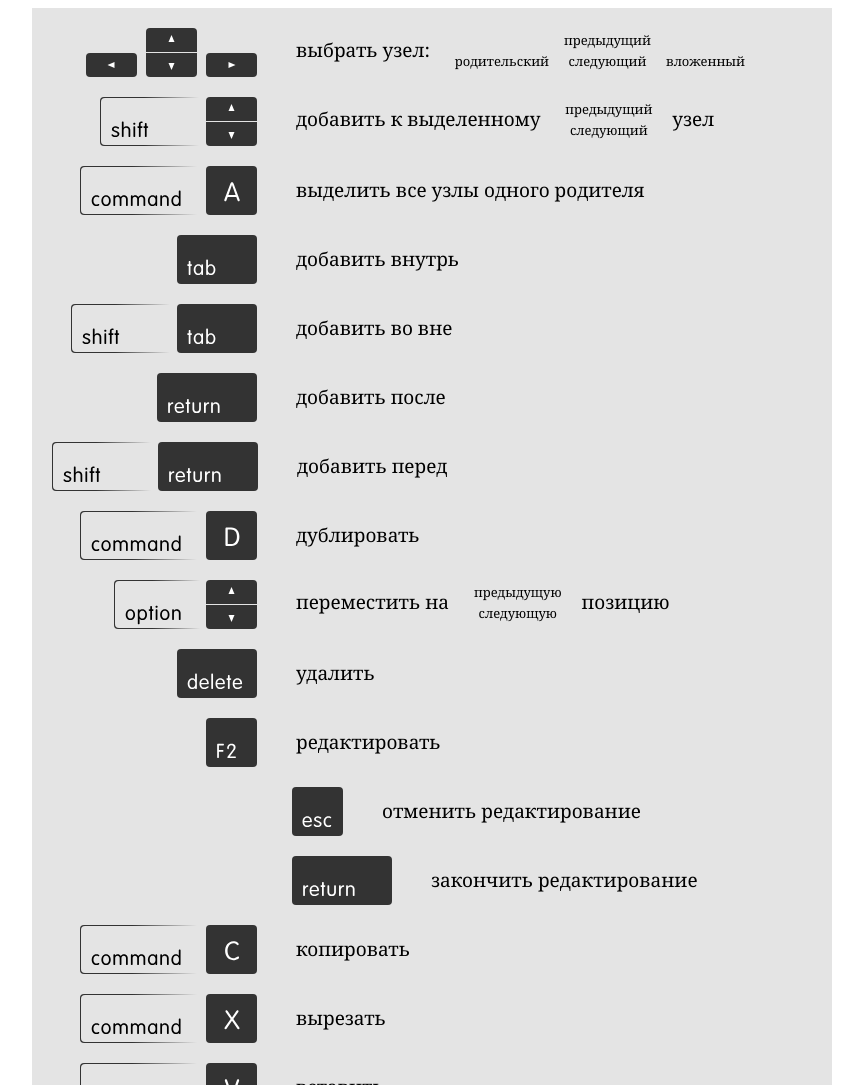
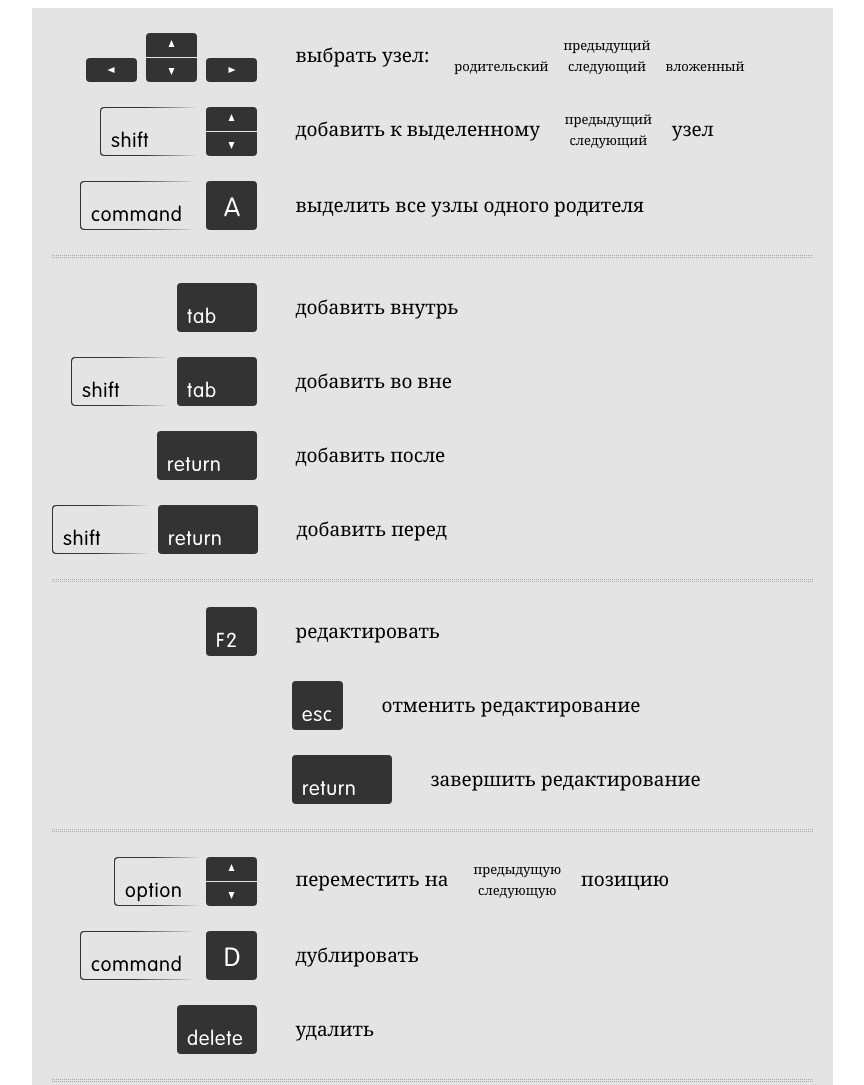
Before and after one commit to nestednode/nestednode.github.io, a website: page markup/index.jade in a window 1280 px wide. Shown: the top 1085 px of the page, without its empty margins (208-1072 px from the left). Drawn offline with nearby package versions, Linux system fonts and the light colour scheme; files that its build step writes are made by us from their sources; files whose address does not match are found by name.

Commit message:
keymap separator

```diff
--- a/markup/index.jade
+++ b/markup/index.jade
@@ -52,6 +52,7 @@ html.mac
 
             +keymap__entry(['ctrl', 'a']) выделить все узлы одного родителя
 
+            .keymap__separator
 
             +keymap__entry(['tab']) добавить внутрь
             +keymap__entry(['shift', 'tab']) добавить во вне
@@ -59,7 +60,13 @@ html.mac
             +keymap__entry(['return']) добавить после
             +keymap__entry(['shift', 'return']) добавить перед
 
-            +keymap__entry(['ctrl', 'd']) дублировать
+            .keymap__separator
+
+            +keymap__entry(['f2']) редактировать
+            +keymap__entry(['esc'], 1) отменить редактирование
+            +keymap__entry(['return'], 1) завершить редактирование
+
+            .keymap__separator
 
             .keymap__entry
                 .keymap__shortcut
@@ -77,17 +84,17 @@ html.mac
                             | следующую
                     | позицию
 
+            +keymap__entry(['ctrl', 'd']) дублировать
+
             +keymap__entry(['delete']) удалить
 
-            +keymap__entry(['f2']) редактировать
-            +keymap__entry(['esc'], 1) отменить редактирование
-            +keymap__entry(['return'], 1) закончить редактирование
-
-
+            .keymap__separator
 
             +keymap__entry(['ctrl', 'c']) копировать
             +keymap__entry(['ctrl', 'x']) вырезать
             +keymap__entry(['ctrl', 'v']) вставить
 
+            .keymap__separator
+
             +keymap__entry(['ctrl', 'z']) отменить
             +keymap__entry(['ctrl', 'y']) вернуть
--- a/style/index.less
+++ b/style/index.less
@@ -9,19 +9,22 @@ body {
 
 .keymap {
 
+    @padding-vertical: 25px;
+    @padding-horizontal: 20px;
     @shortcut-min-width: 205px;
     @shortcut-margin-right: 35px;
 
+
     margin: 0 auto;
     box-sizing: border-box;
-    max-width: 800px;
-    padding: 20px;
+    max-width: 801px;
+    padding: @padding-vertical @padding-horizontal;
     padding-bottom: 0;
     background: @main-bg;
 
     &__entry {
         line-height: 0;
-        padding-bottom: 20px;
+        padding-bottom: @padding-vertical;
 
         &_sub {
             margin-left: @shortcut-min-width + @shortcut-margin-right;
@@ -47,6 +50,13 @@ body {
         font-size: 19px;
         line-height: 1.6;
         vertical-align: middle;
+    }
+
+    &__separator {
+        border-top: 1px dotted #aaa;
+        height: 1px;
+        border-bottom: 1px dotted #aaa;
+        margin-bottom: @padding-vertical;
     }
 
 }
```
Also changed, not shown: index.css, index.html.
